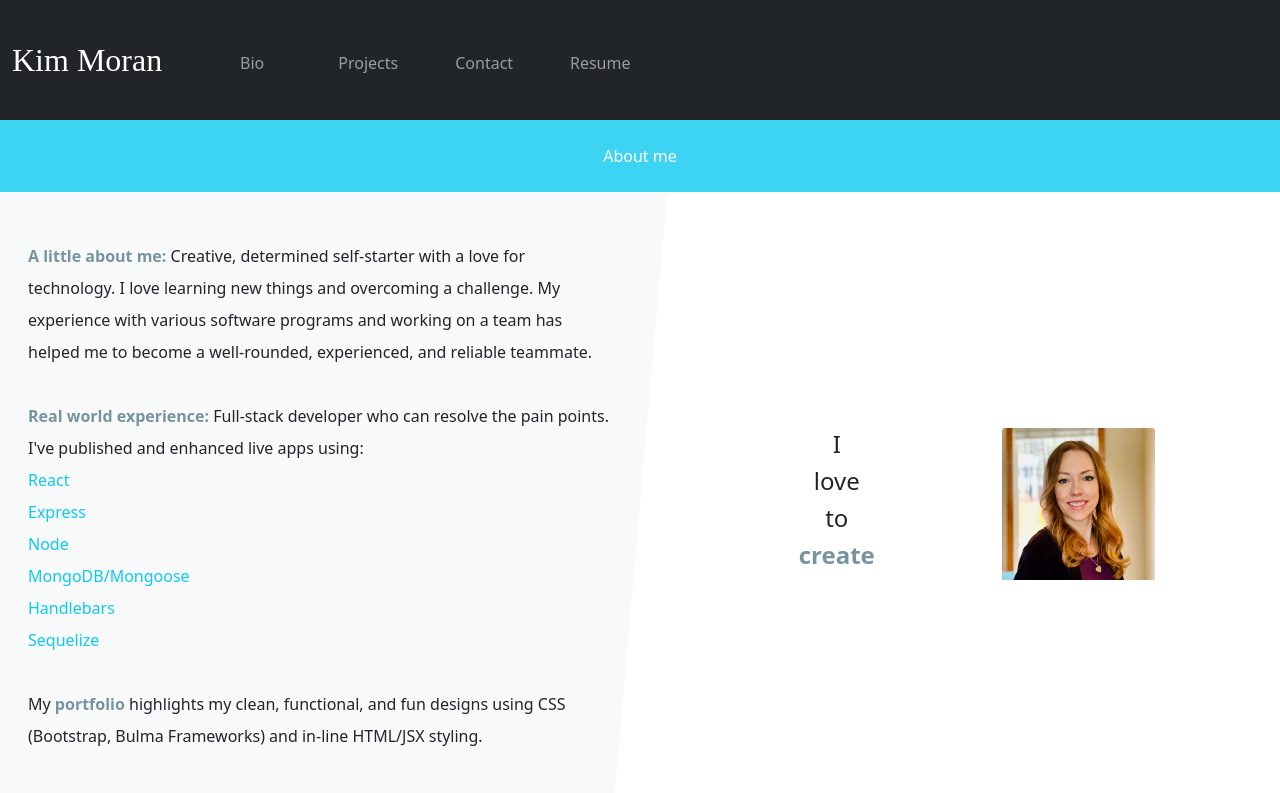
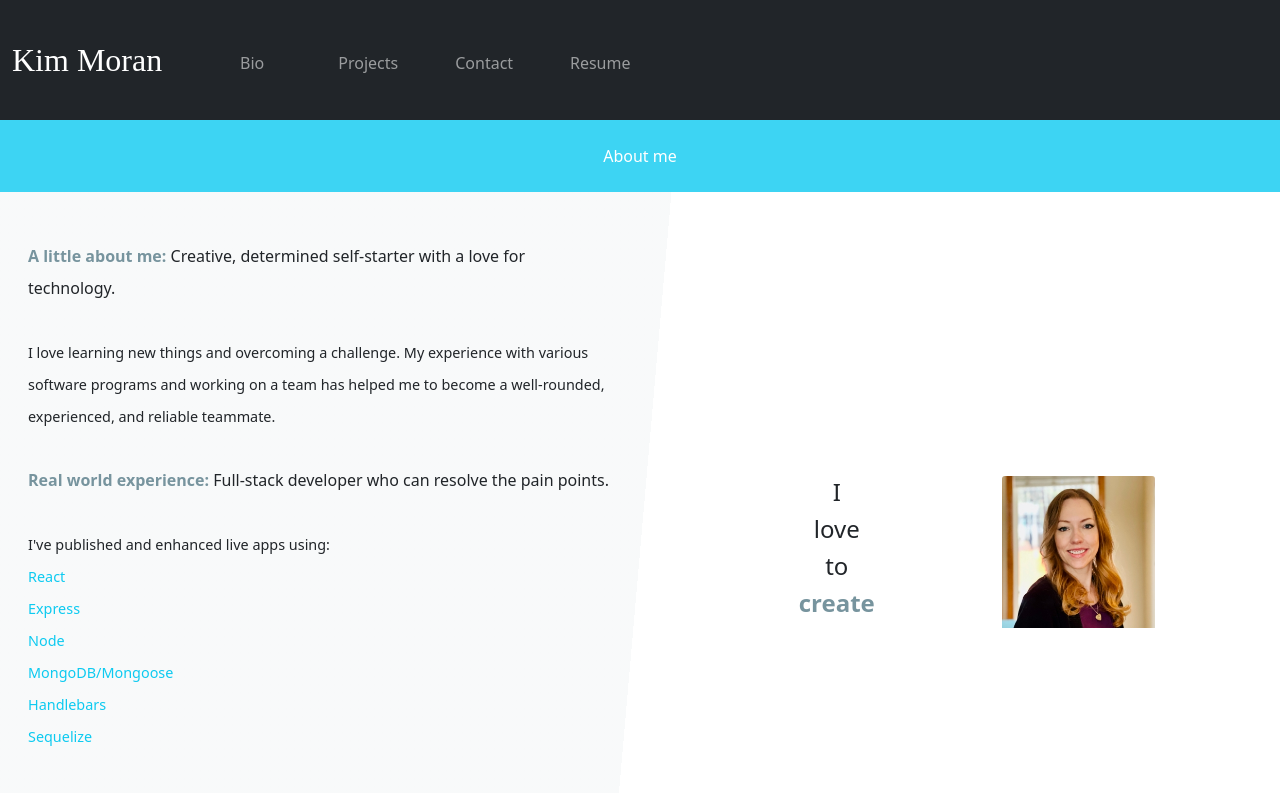
Before and after one commit to kimberlym4488/reactive-portfolio, a React (Create React App) app: page / in a window 1280 px wide. Shown: the top 793 px of the page. Built offline with nearby package versions, Linux system fonts and the light colour scheme; a web font is replaced by a local one.

Commit message:
Styling complete

```diff
--- a/src/components/pages/AboutMe/index.js
+++ b/src/components/pages/AboutMe/index.js
@@ -24,14 +24,14 @@ const styles = {
 
   tech: {
     color: "rgb(13,202,240)",
-    fontWeight: "normal",
   },
   light: {
-    fontWeight: "200",
+    fontWeight: "400",
+    fontSize: ".9rem",
   },
 };
 
-function AboutMe( handlePageChange) {
+function AboutMe(handlePageChange) {
   return (
     <>
       <section className="Website-Frame aboutMe ">
@@ -44,7 +44,8 @@ function AboutMe( handlePageChange) {
         >
           <p className="card-text col-sm-12 col-md-12 col-lg-6 col-xl-6 lh-lg px-4">
             <span style={styles.span}>A little about me: </span> Creative,
-            determined self-starter with a love for technology.{" "}
+            determined self-starter with a love for technology. <br></br>
+            <br></br>
             <span style={styles.light}>
               {" "}
               I love learning new things and overcoming a challenge. My
@@ -52,12 +53,12 @@ function AboutMe( handlePageChange) {
               has helped me to become a well-rounded, experienced, and reliable
               teammate.{" "}
             </span>
-
             <br></br>
             <br></br>
-
             <span style={styles.span}>Real world experience: </span>Full-stack
-            developer who can resolve the pain points.<br/>
+            developer who can resolve the pain points.
+            <br></br>
+            <br></br>
             <span style={styles.light}>
               I've published and enhanced live apps using: <br />
               <span style={styles.tech}>React</span>
@@ -72,7 +73,7 @@ function AboutMe( handlePageChange) {
               <br />
               <span style={styles.tech}>Sequelize</span>
               <br></br>
-            <br></br>
+              <br></br>
               My
               <a
                 href="#projects"
--- a/src/components/pages/Projects/index.js
+++ b/src/components/pages/Projects/index.js
@@ -38,6 +38,13 @@ const styles = {
   buttonPrimary: {
     color: "white",
   },
+  light: {
+    fontWeight: "400",
+  },
+  tech: {
+    fontWeight: "400",
+    fontStyle: "italic",
+  },
 };
 
 const Projects = () => {
@@ -59,9 +66,11 @@ const Projects = () => {
               <>
                 <div className=" d-flex row col-md-6 col-xl-6 col-xxl-6 px-4">
                   <div style={styles.project}>
-                    <p className="fw-bold">{title}</p>
-                    <h6 className="lh-lg">{about}</h6>
-                    <h7>{tech}</h7>
+                    <p className="fw-bold fs-5">{title}</p>
+                    <h6 className="lh-lg" style={styles.light}>
+                      {about}
+                    </h6>
+                    <h7 style={styles.tech}>{tech}</h7>
                   </div>
                   <br />
                   <div className="btn-group w-50 my-4">
```
